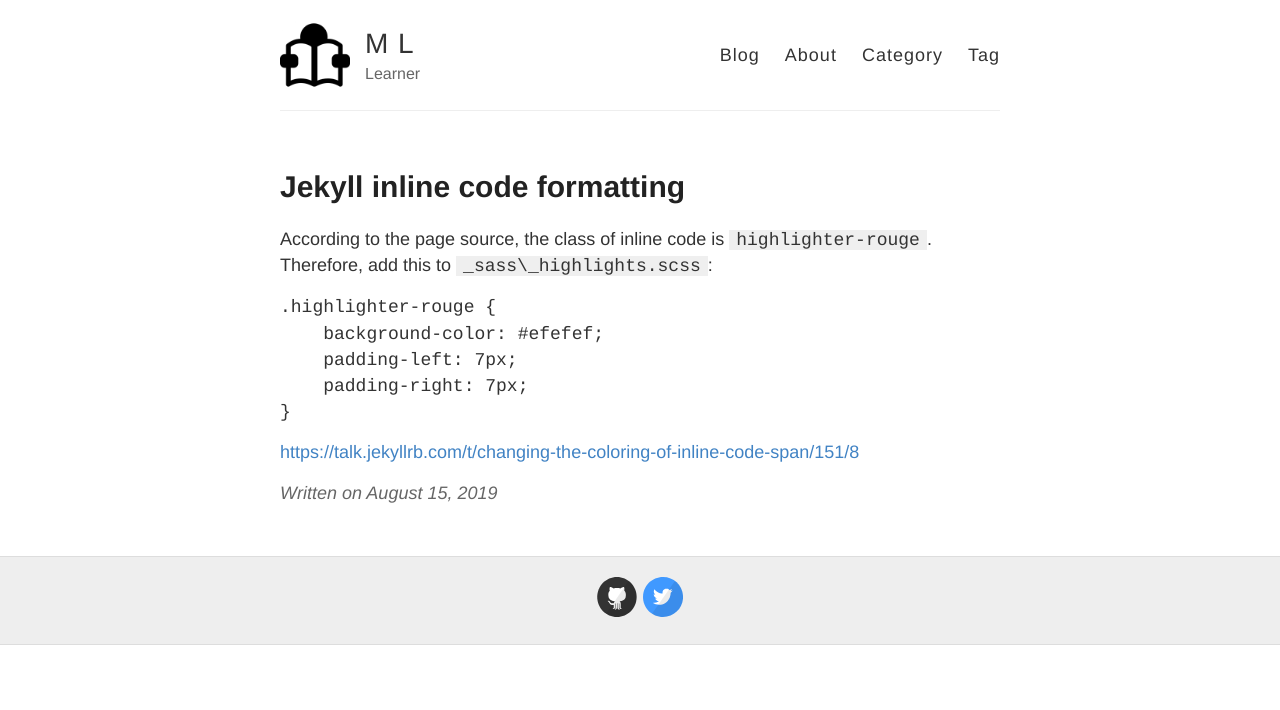
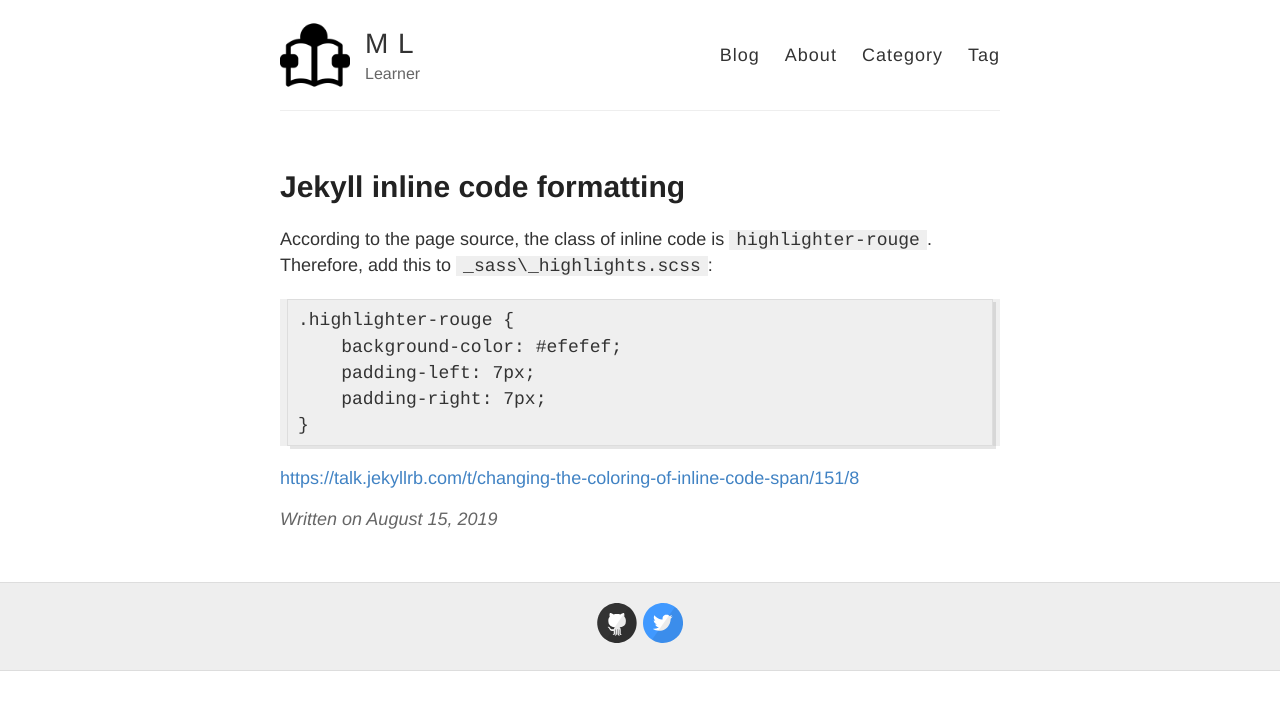
Before and after one commit to MingLang/MingLang.github.io, a Jekyll site: the page built from _posts/2019-08-15-Jekyll-inline-code-formatting.md, in a window 1280 px wide. Shown: the top 710 px of the page. Built offline with Jekyll 4.4.1, drawn with Linux system fonts in a browser that asks for light colours.

Commit message:
Update 2019-08-15-Jekyll-inline-code-formatting.md

````diff
--- a/_posts/2019-08-15-Jekyll-inline-code-formatting.md
+++ b/_posts/2019-08-15-Jekyll-inline-code-formatting.md
@@ -7,7 +7,7 @@ tags: [Jekyll]
 
 According to the page source, the class of inline code is `highlighter-rouge`. Therefore, add this to `_sass\_highlights.scss`:
 
-```CSS
+```
 .highlighter-rouge {
     background-color: #efefef;
     padding-left: 7px;
````
